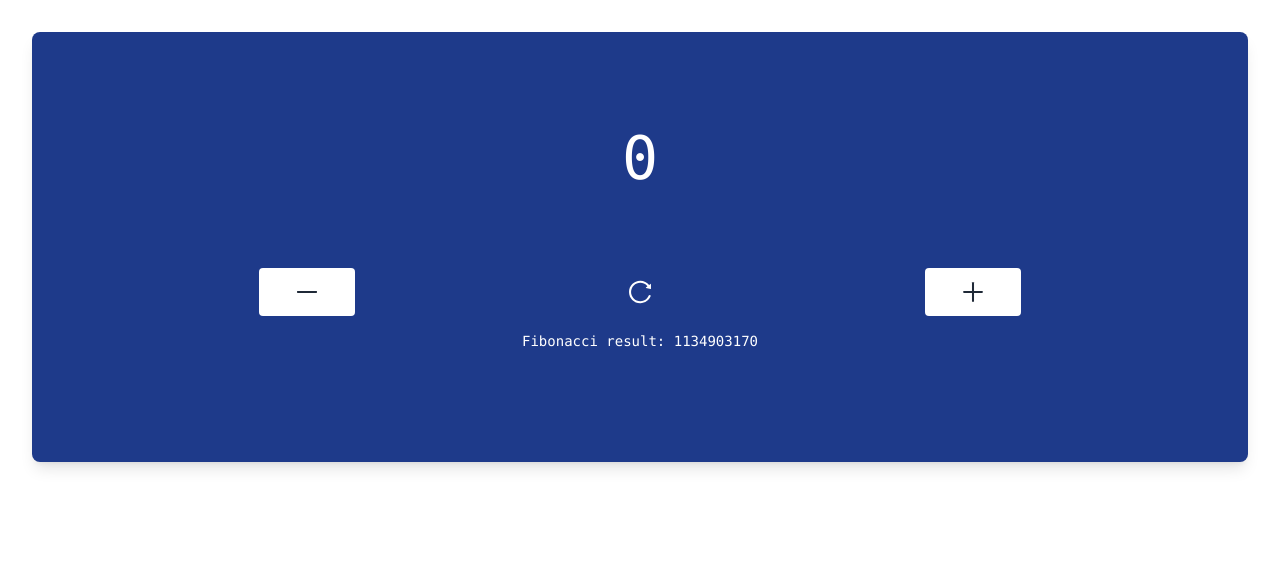
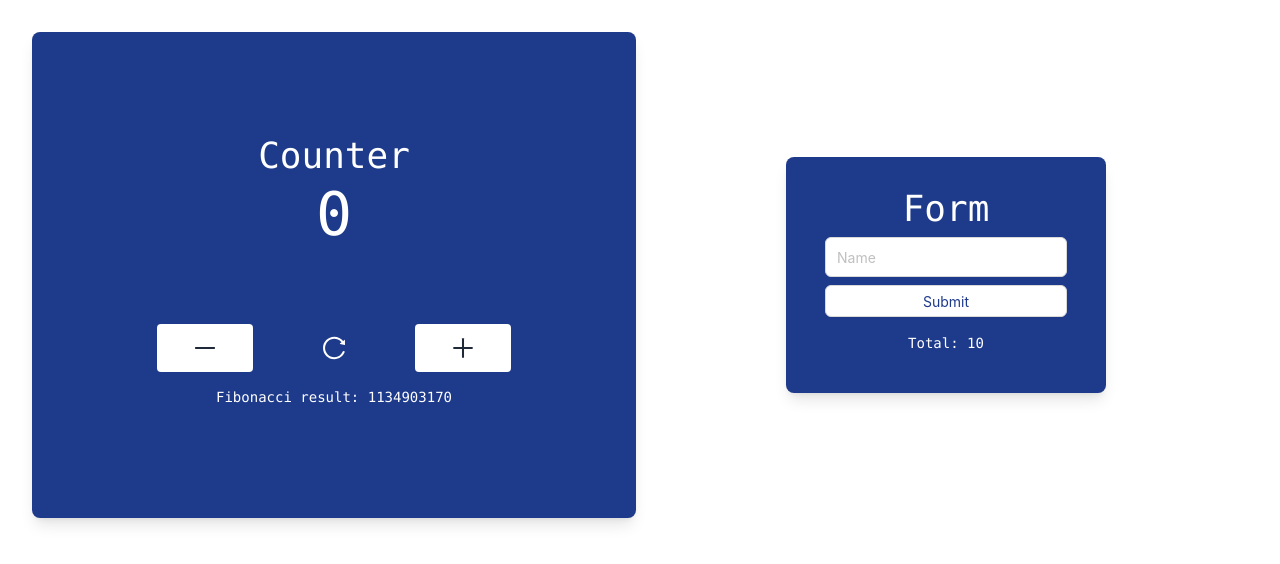
Before and after one commit to kieupie/exampleCounter, a React (Vite) app: page / in a window 1280 px wide. Shown: the top 564 px of the page. Built offline with nearby package versions, Linux system fonts and the light colour scheme.

Commit message:
issue: when click incre/decre button component Form re-render (unnecessary)

```diff
--- a/src/App.tsx
+++ b/src/App.tsx
@@ -1,9 +1,11 @@
 import { useMemo, useState } from 'react';
 import { PlusOutlined, MinusOutlined, ReloadOutlined } from '@ant-design/icons';
+import Form from './Form';
 import './App.css';
 
 function App() {
   const [count, setCount] = useState(0);
+  const [total, setTotal] = useState(10)
 
   const increment = () => setCount(count + 1);
   const decrement = () => setCount(count - 1);
@@ -31,8 +33,11 @@ function App() {
 
 
   return (
-    <div className="relative w-80vmin bg-blue-900 p-24 rounded-lg shadow-lg">
+    <div className='grid grid-cols-2 gap-2 items-center justify-center'>
+      <div className="relative bg-blue-900 p-24 rounded-lg shadow-lg">
+        <h1 className="font-mono text-4xl my-2 text-white">Counter</h1>
         <h1 className="text-white text-center font-mono text-6xl">{count}</h1>
+
         <div className="flex justify-around mt-20">
           <button className="inline-flex items-center justify-center w-24 h-12 bg-white rounded focus:outline-none hover:bg-gray-300" onClick={decrement}>
             <MinusOutlined className="text-2xl flex items-center justify-center text-gray-800" />
@@ -48,8 +53,10 @@ function App() {
 
         </div>
         <h1 className="text-white text-center font-mono text-sm my-[15px]">Fibonacci result: {resultFibonacci}</h1>
+
       </div>
-
+      <Form total={total} />
+    </div>
   );
 }
 
--- /dev/null
+++ b/src/Form.tsx
@@ -0,0 +1,24 @@
+import { Button, Input } from 'antd';
+import React from 'react';
+
+interface FormProps {
+    submitForm: () => void;
+    total: number;
+}
+
+export default function Form({ submitForm, total }: FormProps) {
+    console.log(`Form is rendered`);
+    return (
+        <div className="inline-flex items-center justify-center w-80 mx-auto bg-blue-900 p-8 rounded-lg shadow-lg text-white">
+            <div className='flex flex-col gap-2'>
+                <h1 className="font-mono text-4xl">Form</h1>
+                <Input type="text" id="name" className="w-full h-10" placeholder='Name' />
+                <Button onClick={submitForm} className="bg-white text-blue-900 hover:bg-gray-300">
+                    Submit
+                </Button>
+                <h1 className="font-mono text-sm my-2">Total: {total}</h1>
+            </div>
+
+        </div>
+    );
+}
```
Also changed, not shown: 1 other file (tests, documents, lock files or other folders). Lines whose indentation alone changed are shown as unchanged.
